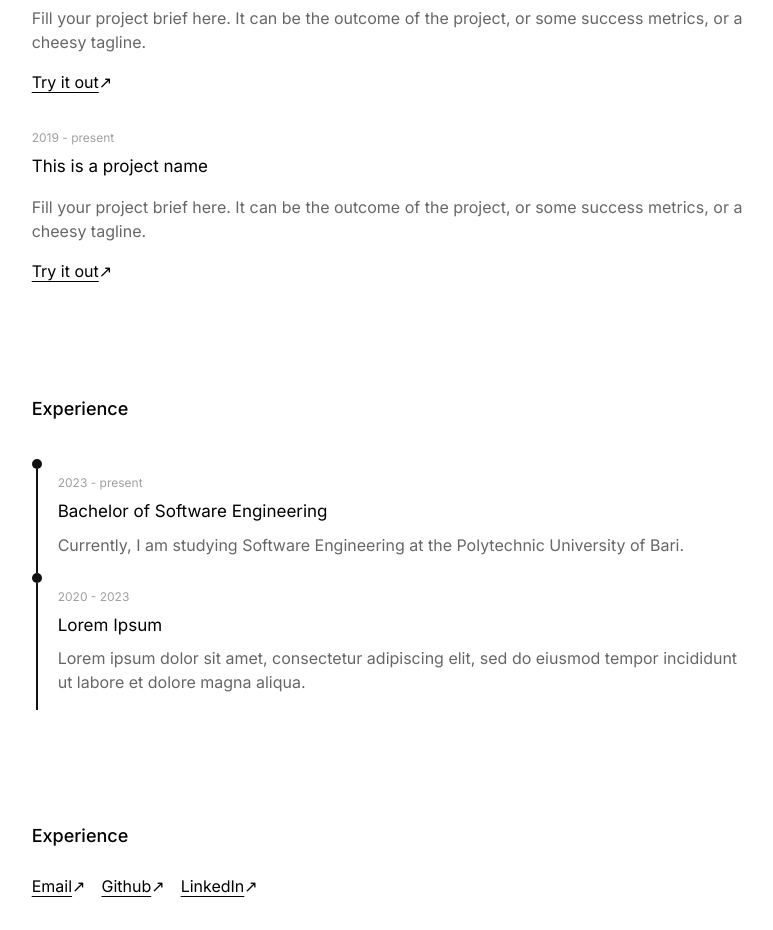
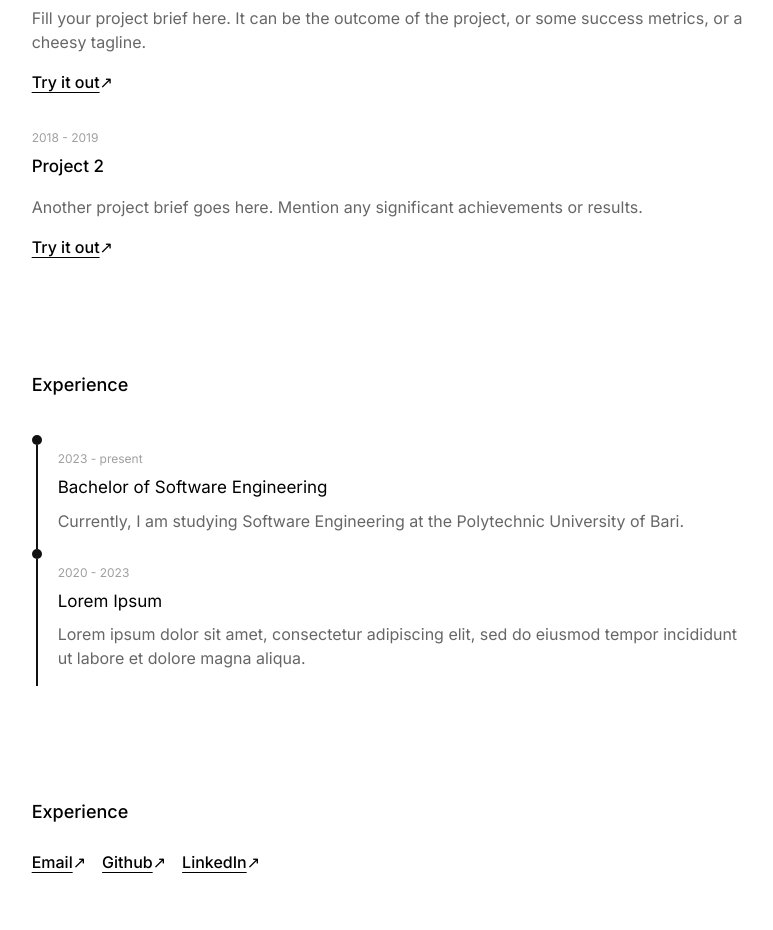
Before and after one commit to tommaso-caputi/portfolio, a Next.js app in the folder portfolio/: page / in a window 1280 px wide. Shown: the part 520-1450 px from the top of the page, without its empty margins (247-1020 px from the left). After the commit the page ends 1426 px from the top, so only its background shows below. Built offline with nearby package versions, Linux system fonts and the light colour scheme.

Commit message:
set projects structure

```diff
--- a/portfolio/src/components/FirstSection.tsx
+++ b/portfolio/src/components/FirstSection.tsx
@@ -16,7 +16,7 @@ export default function FirstSection() {
                 sint. Velit officia consequat duis enim velit mollit. Exercitation
                 veniam consequat sunt nostrud amet.
             </p>
-            <div className="flex flex-row"><p className="underline underline-offset-4">Lorem ipsum</p>&#8599;</div>
+            <div className="flex flex-row font-medium"><p className="underline underline-offset-4">Lorem ipsum</p>&#8599;</div>
         </div>
     );
 }
--- a/portfolio/src/components/Footer.tsx
+++ b/portfolio/src/components/Footer.tsx
@@ -4,13 +4,13 @@ export default function Footer() {
             <p className="font-medium text-lg pb-6">Experience</p>
             <div className="flex flex-row space-x-4">
                 <a href="mailto:tommasocaputi85@gmail.com" className="flex flex-row">
-                    <p className="underline underline-offset-4">Email</p>&#8599;
+                    <p className="underline underline-offset-4 font-medium ">Email</p>&#8599;
                 </a>
                 <a href="https://github.com/tommaso-caputi" target="_blank" rel="noopener noreferrer" className="flex flex-row">
-                    <p className="underline underline-offset-4">Github</p>&#8599;
+                    <p className="underline underline-offset-4 font-medium ">Github</p>&#8599;
                 </a>
                 <a href="https://www.linkedin.com/in/tommaso-caputi" target="_blank" rel="noopener noreferrer" className="flex flex-row">
-                    <p className="underline underline-offset-4">LinkedIn</p>&#8599;
+                    <p className="underline underline-offset-4 font-medium ">LinkedIn</p>&#8599;
                 </a>
             </div>
         </footer>
--- a/portfolio/src/components/ProjectsSection.tsx
+++ b/portfolio/src/components/ProjectsSection.tsx
@@ -1,35 +1,59 @@
-import Image from 'next/image'
+import Image from 'next/image';
 
 export default function ProjectsSection() {
+    const projects = [
+        {
+            title: 'Project 1',
+            description: 'Fill your project brief here. It can be the outcome of the project, or some success metrics, or a cheesy tagline.',
+            period: '2019 - present',
+            imageUrl: 'https://res.cloudinary.com/dbyioi2qq/q_auto/v1658400349/static/default-imagesvg_1658400349_15767.svg'
+        },
+        {
+            title: 'Project 2',
+            description: 'Another project brief goes here. Mention any significant achievements or results.',
+            period: '2018 - 2019',
+            imageUrl: 'https://res.cloudinary.com/dbyioi2qq/q_auto/v1658400349/static/default-imagesvg_1658400349_15767.svg'
+        }
+    ];
+
     return (
         <div className="grid gap-y-9">
             <p className="font-medium text-lg">Featured projects</p>
-            <Project />
-            <Project />
+            {projects.map((proj, index) => (
+                <Project
+                    key={index}
+                    title={proj.title}
+                    description={proj.description}
+                    period={proj.period}
+                    imageUrl={proj.imageUrl}
+                />
+            ))}
         </div>
     );
 }
 
-function Project() {
+function Project({ title, description, period, imageUrl }: any) {
     return (
         <div>
-            <p className="text-xs text-slate-300 pb-2" style={{ color: '#00000060' }}>2019 - present</p>
+            <p className="text-xs text-slate-300 pb-2" style={{ color: '#00000060' }}>{period}</p>
             <div className="flex h-fit justify-between">
                 <div className="space-y-4">
-                    <p style={{ fontSize: '17px' }}>This is a project name</p>
+                    <p style={{ fontSize: '17px' }} className='font-medium'>{title}</p>
                     <p style={{ color: '#00000099' }}>
-                        Fill your project brief here. It can be the outcome of the project, or some success metrics, or a cheesy tagline.
+                        {description}
                     </p>
-                    <div className="flex flex-row"><p className="underline underline-offset-4">Try it out</p>&#8599;</div>
+                    <div className="flex flex-row">
+                        <p className="underline underline-offset-4 font-medium">Try it out</p>&#8599;
+                    </div>
                 </div>
-                {/* <span className="">
-                    <Image
-                        src="https://res.cloudinary.com/dbyioi2qq/q_auto/v1658400349/static/default-imagesvg_1658400349_15767.svg"
+                <span>
+                    {/* <Image
+                        src={imageUrl}
                         width={145}
                         height={145}
-                        alt="Logo of project"
-                    />
-                </span> */}
+                        alt={`Logo of ${title}`}
+                    /> */}
+                </span>
             </div>
         </div>
     );
```
